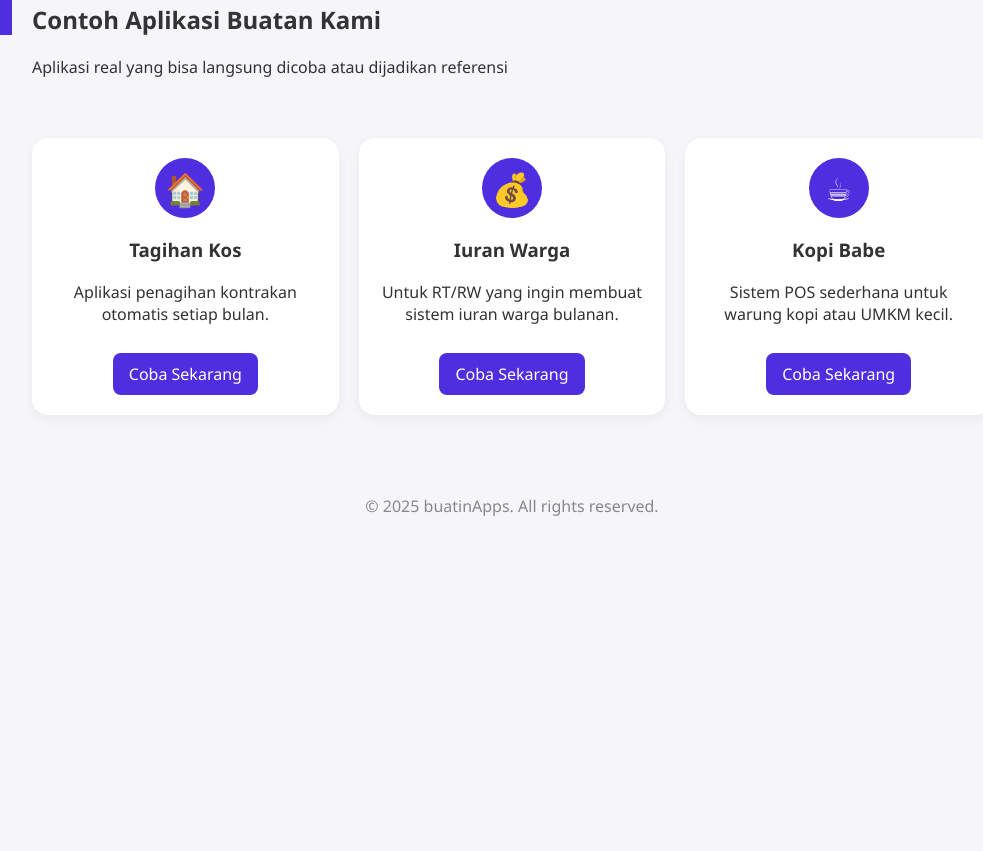
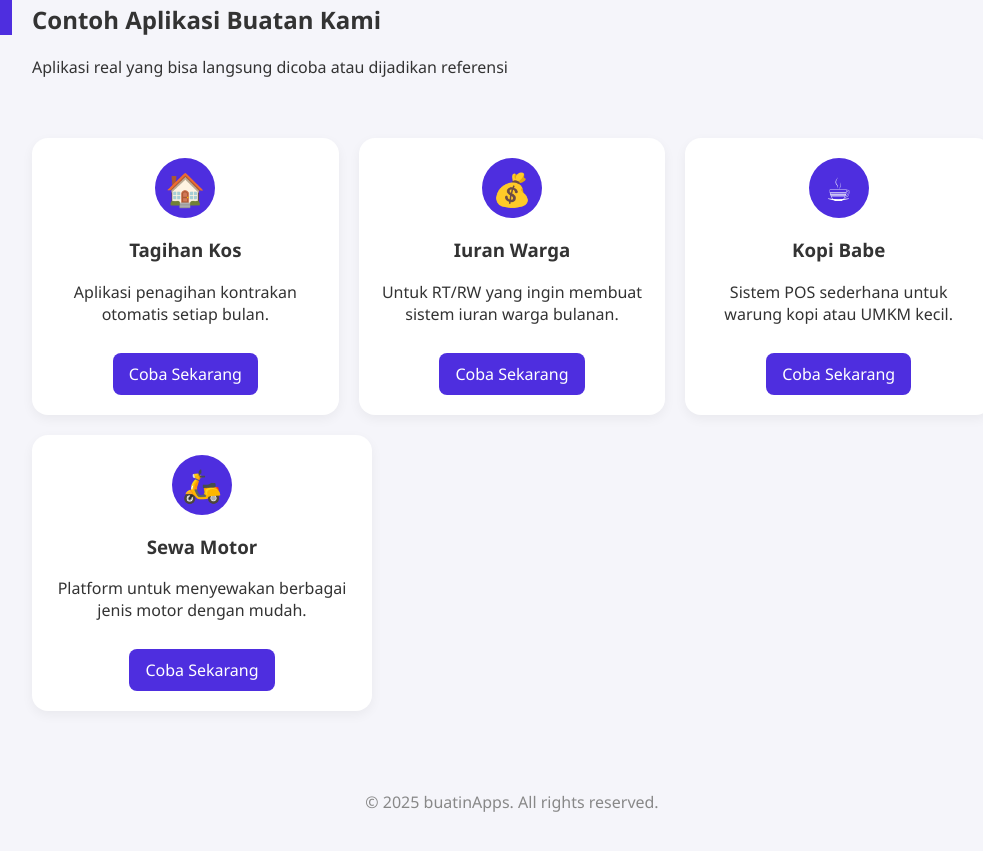
Before and after one commit to BuatinApps/webbuatinapps, a plain HTML site: page index.html in a window 1280 px wide. Shown: the part 805-1656 px from the top of the page, without its empty margins (248-1231 px from the left). Before the commit the page ends 1382 px from the top, so only its background shows below. Drawn offline with Linux system fonts and the light colour scheme.

Commit message:
Update index.html

```diff
--- a/index.html
+++ b/index.html
@@ -223,6 +223,12 @@
                     <p>Sistem POS sederhana untuk warung kopi atau UMKM kecil.</p>
                     <a href="https://buatinapps.github.io/kopibabeh/" class="button" target="_blank">Coba Sekarang</a>
                 </div>
+                <div class="card">
+                    <div class="card-icon">🛵</div>
+                    <h3>Sewa Motor</h3>
+                    <p>Platform untuk menyewakan berbagai jenis motor dengan mudah.</p>
+                    <a href="https://buatinapps.github.io/sewamotor/" class="button" target="_blank">Coba Sekarang</a>
+                </div>
             </div>
         </section>
 
```
Lines whose indentation alone changed are shown as unchanged.
